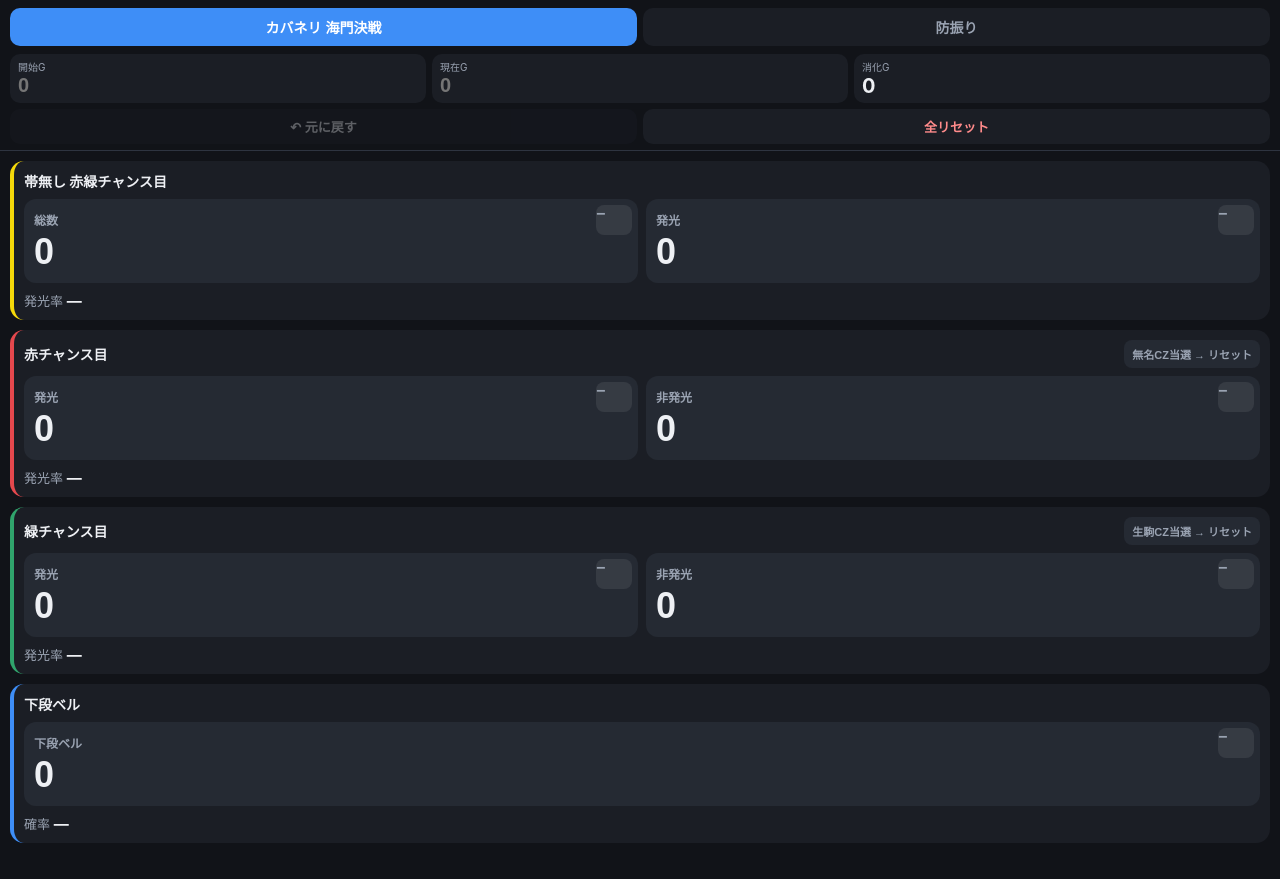
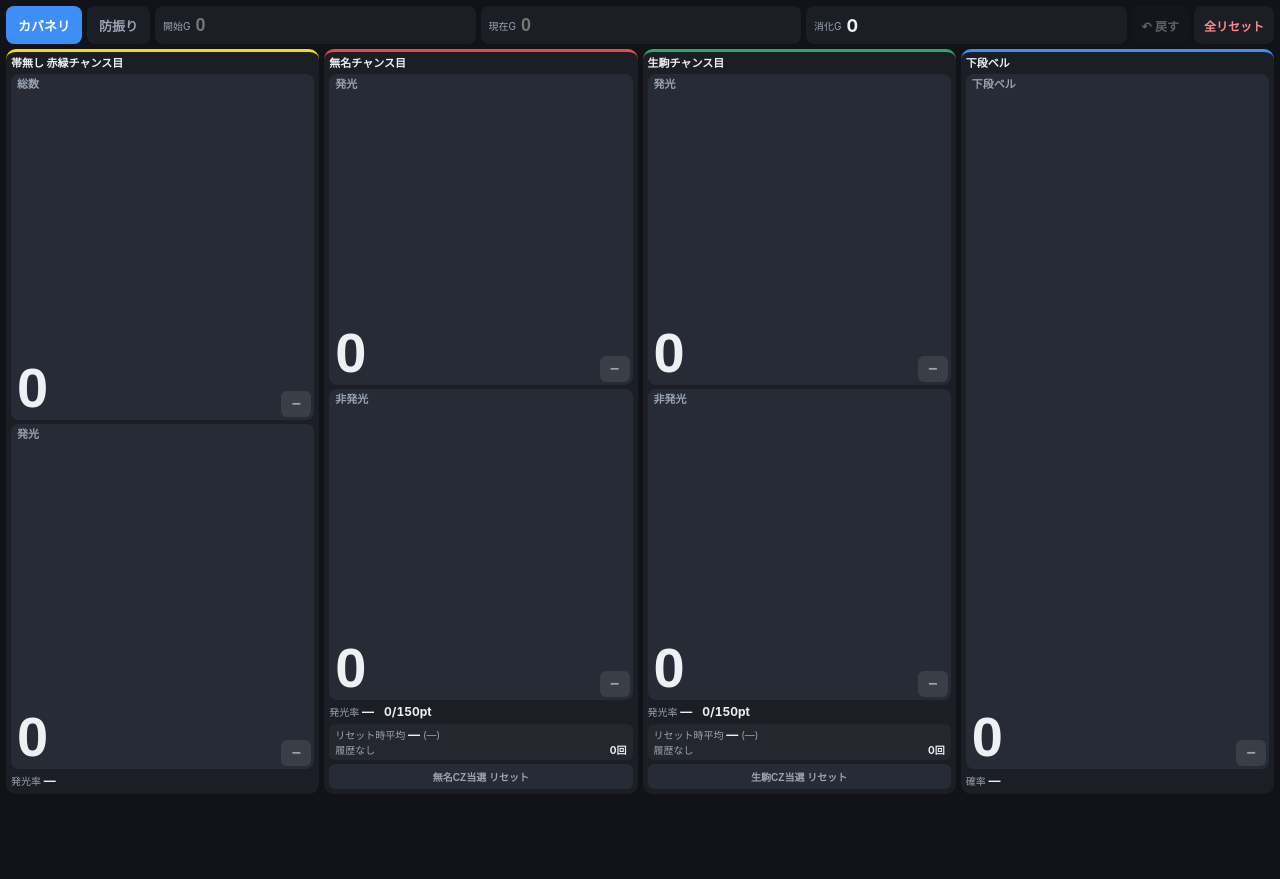
Before and after one commit to rynetwork/slot-counter, a plain HTML site: page index.html in a window 1280 px wide. After the commit the page ends 800 px from the top, so only its background shows below. Drawn offline with Linux system fonts and the light colour scheme.

Commit message:
Add files via upload

```diff
--- a/index.html
+++ b/index.html
@@ -11,62 +11,83 @@
 <title>小役カウンター</title>
 <style>
   :root{
-    --bg:#111318; --panel:#1b1e25; --tile:#252a33; --tile-on:#323947;
+    --bg:#111318; --panel:#1b1e25; --tile:#262b35; --tile-on:#3a4252;
     --text:#eef0f4; --sub:#9aa3b2; --line:#2e3440;
     --red:#e5484d; --green:#30a46c; --yellow:#f5d90a; --blue:#3e8ef7; --purple:#8e4ec6; --orange:#f76b15;
   }
   *{box-sizing:border-box;-webkit-tap-highlight-color:transparent}
-  html,body{margin:0;background:var(--bg);color:var(--text);
+  html,body{margin:0;height:100%;background:var(--bg);color:var(--text);
     font-family:-apple-system,BlinkMacSystemFont,"Hiragino Sans","Noto Sans JP",sans-serif;
-    -webkit-user-select:none;user-select:none;touch-action:manipulation}
-  body{padding:env(safe-area-inset-top) 0 calc(env(safe-area-inset-bottom) + 16px)}
-  header{position:sticky;top:0;z-index:10;background:var(--bg);padding:8px 10px 6px;border-bottom:1px solid var(--line)}
-  .tabs{display:flex;gap:6px}
-  .tab{flex:1;padding:9px 4px;border:none;border-radius:10px;background:var(--panel);color:var(--sub);font-size:14px;font-weight:700}
+    -webkit-user-select:none;user-select:none;touch-action:manipulation;overflow:hidden}
+  body{
+    height:100vh;height:100dvh;display:flex;flex-direction:column;
+    padding:max(6px,env(safe-area-inset-top)) max(6px,env(safe-area-inset-right))
+            max(6px,env(safe-area-inset-bottom)) max(6px,env(safe-area-inset-left));
+  }
+
+  /* ---------- 上部バー（1行） ---------- */
+  header{display:flex;gap:5px;align-items:stretch;height:38px;flex:none;margin-bottom:5px}
+  .tab{border:none;border-radius:8px;background:var(--panel);color:var(--sub);font-size:13px;font-weight:700;padding:0 12px;white-space:nowrap}
   .tab.on{background:var(--blue);color:#fff}
-  .games{display:flex;gap:6px;align-items:stretch;margin-top:8px}
-  .gbox{flex:1;background:var(--panel);border-radius:10px;padding:5px 8px}
-  .gbox label{display:block;font-size:10px;color:var(--sub)}
-  .gbox input{width:100%;background:transparent;border:none;color:var(--text);font-size:20px;font-weight:700;padding:0;outline:none;-webkit-user-select:text;user-select:text}
-  .gbox .val{font-size:20px;font-weight:700}
-  .tools{display:flex;gap:6px;margin-top:6px}
-  .tool{flex:1;padding:8px;border:none;border-radius:10px;background:var(--panel);color:var(--text);font-size:13px;font-weight:600}
+  .gbox{display:flex;align-items:center;gap:5px;background:var(--panel);border-radius:8px;padding:0 8px;min-width:0;flex:1}
+  .gbox label{font-size:10px;color:var(--sub);white-space:nowrap}
+  .gbox input,.gbox .val{width:100%;min-width:0;background:transparent;border:none;color:var(--text);
+    font-size:18px;font-weight:700;padding:0;outline:none;font-variant-numeric:tabular-nums;-webkit-user-select:text;user-select:text}
+  .tool{border:none;border-radius:8px;background:var(--panel);color:var(--text);font-size:12px;font-weight:700;padding:0 10px;white-space:nowrap}
   .tool:disabled{opacity:.35}
   .tool.warn{color:#ff8b8b}
-  .tool.armed,.reset.armed{background:var(--red);color:#fff}
-  main{padding:10px}
-  .group{background:var(--panel);border-radius:14px;padding:10px;margin-bottom:10px;border-left:4px solid var(--c,var(--blue))}
-  .ghead{display:flex;justify-content:space-between;align-items:center;gap:8px;margin-bottom:8px}
-  .gtitle{font-size:14px;font-weight:700}
-  .reset{border:none;border-radius:8px;background:var(--tile);color:var(--sub);font-size:11px;padding:6px 8px;font-weight:600;white-space:nowrap}
-  .grid{display:grid;grid-template-columns:1fr 1fr;gap:8px}
-  .grid.one{grid-template-columns:1fr}
-  .tile{position:relative;border:none;border-radius:12px;background:var(--tile);color:var(--text);
-    min-height:84px;padding:8px 10px;text-align:left;transition:background .08s, transform .08s}
-  .tile:active,.tile.pop{background:var(--tile-on);transform:scale(.97)}
-  .tile .lbl{font-size:12px;color:var(--sub);font-weight:600;padding-right:38px}
-  .tile .num{font-size:36px;font-weight:800;line-height:1.1;margin-top:4px;font-variant-numeric:tabular-nums}
-  .minus{position:absolute;top:6px;right:6px;width:36px;height:30px;border:none;border-radius:8px;
-    background:rgba(255,255,255,.08);color:var(--sub);font-size:16px;font-weight:700}
-  .stats{display:flex;flex-wrap:wrap;gap:6px 14px;margin-top:8px;font-size:13px;color:var(--sub)}
-  .stats b{color:var(--text);font-size:15px;font-variant-numeric:tabular-nums}
-  .toast{position:fixed;left:50%;bottom:calc(env(safe-area-inset-bottom) + 20px);transform:translateX(-50%);
-    background:#000c;color:#fff;padding:8px 14px;border-radius:20px;font-size:13px;opacity:0;transition:opacity .2s;pointer-events:none}
+  .armed{background:var(--red)!important;color:#fff!important}
+
+  /* ---------- 本体：グループを横並び ---------- */
+  main{flex:1;min-height:0;display:flex;gap:5px}
+  .group{flex:1 1 0;min-width:0;display:flex;flex-direction:column;gap:4px;
+    background:var(--panel);border-radius:10px;padding:5px;border-top:3px solid var(--c,var(--blue))}
+  .gtitle{font-size:11px;font-weight:700;line-height:1.2;white-space:nowrap;overflow:hidden;text-overflow:ellipsis;flex:none}
+  .tiles{flex:1;min-height:0;display:flex;flex-direction:column;gap:4px}
+  .tile{position:relative;flex:1;min-height:0;border:none;border-radius:8px;background:var(--tile);color:var(--text);
+    padding:4px 6px;text-align:left;display:flex;flex-direction:column;justify-content:space-between;
+    transition:background .06s,transform .06s;overflow:hidden}
+  .tile:active{background:var(--tile-on);transform:scale(.97)}
+  .tile .lbl{font-size:11px;color:var(--sub);font-weight:600;line-height:1.2}
+  .tile .num{font-size:clamp(22px,11vh,56px);font-weight:800;line-height:1;font-variant-numeric:tabular-nums}
+  .minus{position:absolute;right:3px;bottom:3px;width:30px;height:26px;border-radius:6px;
+    background:rgba(255,255,255,.09);color:var(--sub);font-size:16px;font-weight:700;
+    display:flex;align-items:center;justify-content:center}
+  .stats{flex:none;display:flex;flex-wrap:wrap;column-gap:10px;font-size:10px;color:var(--sub);line-height:1.35}
+  .stats b{color:var(--text);font-size:12px;font-variant-numeric:tabular-nums}
+  .log{flex:none;font-size:10px;color:var(--sub);line-height:1.35;background:rgba(255,255,255,.04);border-radius:6px;padding:3px 6px}
+  .log b{color:var(--text);font-size:12px;font-variant-numeric:tabular-nums}
+  .log .row{display:flex;gap:6px}
+  .log .recent{flex:1;min-width:0;white-space:nowrap;overflow:hidden;text-overflow:ellipsis;font-variant-numeric:tabular-nums}
+  .log .times{flex:none;color:var(--text);font-weight:700}
+  .reset{flex:none;border:none;border-radius:6px;background:var(--tile);color:var(--sub);font-size:10px;font-weight:700;padding:5px 2px;white-space:nowrap;overflow:hidden;text-overflow:ellipsis}
+
+  /* ---------- 縦向き時：縦スクロールで2列 ---------- */
+  @media (orientation: portrait){
+    html,body{overflow:auto}
+    body{height:auto;min-height:100dvh}
+    header{flex-wrap:wrap;height:auto}
+    header .tab{flex:1;height:38px}
+    header .gbox,header .tool{height:38px}
+    main{flex-wrap:wrap}
+    .group{flex:1 1 calc(50% - 5px)}
+    .tile{min-height:76px;flex:none}
+    .tile .num{font-size:34px}
+  }
+
+  .toast{position:fixed;left:50%;bottom:calc(env(safe-area-inset-bottom) + 14px);transform:translateX(-50%);
+    background:#000d;color:#fff;padding:7px 14px;border-radius:20px;font-size:12px;opacity:0;transition:opacity .2s;pointer-events:none;z-index:20}
   .toast.show{opacity:1}
 </style>
 </head>
 <body>
 <header>
-  <div class="tabs" id="tabs"></div>
-  <div class="games">
-    <div class="gbox"><label>開始G</label><input id="startG" type="number" inputmode="numeric" placeholder="0"></div>
-    <div class="gbox"><label>現在G</label><input id="curG" type="number" inputmode="numeric" placeholder="0"></div>
-    <div class="gbox"><label>消化G</label><div class="val" id="playedG">0</div></div>
-  </div>
-  <div class="tools">
-    <button class="tool" id="undoBtn">↶ 元に戻す</button>
-    <button class="tool warn" id="clearBtn">全リセット</button>
-  </div>
+  <span id="tabs" style="display:contents"></span>
+  <div class="gbox"><label>開始G</label><input id="startG" type="number" inputmode="numeric" placeholder="0"></div>
+  <div class="gbox"><label>現在G</label><input id="curG" type="number" inputmode="numeric" placeholder="0"></div>
+  <div class="gbox"><label>消化G</label><div class="val" id="playedG">0</div></div>
+  <button class="tool" id="undoBtn">↶ 戻す</button>
+  <button class="tool warn" id="clearBtn">全リセット</button>
 </header>
 <main id="main"></main>
 <div class="toast" id="toast"></div>
@@ -74,48 +95,55 @@
 <script>
 /* =========================================================
    機種設定 — ここを書き換えればカスタマイズできます
+   short : タブに表示する短い名前
    items : カウントするボタン（id は機種内で重複しないこと）
    reset : グループ単位のリセットボタン（CZ当選など）
    stats : 表示する計算値
      prob  … 消化G ÷ 回数 → 1/x 表示
      rate  … num ÷ den → %（例：当選数 ÷ 回数）
      share … a ÷ (a + b) → %（例：発光 ÷ (発光+非発光)）
-   color : グループ左端の色
+     points… a×aPt + b×bPt → 「X/maxpt」表示
+             carry を指定すると、リセット時に max を超えた分を繰り越す
+             log を指定すると、リセット時のポイント（最大 max）を履歴に残し平均を表示
+   color : グループ上端の色
    ========================================================= */
 const MACHINES = [
   {
-    id: 'kabaneri',
-    name: 'カバネリ 海門決戦',
+    id: 'kabaneri', short: 'カバネリ',
     groups: [
       { title: '帯無し 赤緑チャンス目', color: 'var(--yellow)',
         items: [ {id:'obiTotal', label:'総数'}, {id:'obiFlash', label:'発光'} ],
         stats: [ {type:'rate', label:'発光率', num:'obiFlash', den:'obiTotal'} ] },
-      { title: '赤チャンス目', color: 'var(--red)',
-        reset: { label: '無名CZ当選 → リセット' },
+      { title: '無名チャンス目', color: 'var(--red)',
+        reset: { label: '無名CZ当選 リセット' },
         items: [ {id:'redOn', label:'発光'}, {id:'redOff', label:'非発光'} ],
-        stats: [ {type:'share', label:'発光率', a:'redOn', b:'redOff'} ] },
-      { title: '緑チャンス目', color: 'var(--green)',
-        reset: { label: '生駒CZ当選 → リセット' },
+        stats: [ {type:'share', label:'発光率', a:'redOn', b:'redOff'},
+                 {type:'points', label:'', a:'redOn', aPt:15, b:'redOff', bPt:1, max:150, carry:'redCarry', log:'redLog'} ] },
+      { title: '生駒チャンス目', color: 'var(--green)',
+        reset: { label: '生駒CZ当選 リセット' },
         items: [ {id:'grnOn', label:'発光'}, {id:'grnOff', label:'非発光'} ],
-        stats: [ {type:'share', label:'発光率', a:'grnOn', b:'grnOff'} ] },
-      { title: '下段ベル', color: 'var(--blue)', single: true,
+        stats: [ {type:'share', label:'発光率', a:'grnOn', b:'grnOff'},
+                 {type:'points', label:'', a:'grnOn', aPt:15, b:'grnOff', bPt:1, max:150, carry:'grnCarry', log:'grnLog'} ] },
+      { title: '下段ベル', color: 'var(--blue)',
         items: [ {id:'lowBell', label:'下段ベル'} ],
         stats: [ {type:'prob', label:'確率', num:'lowBell'} ] },
     ]
   },
   {
-    id: 'bofuri',
-    name: '防振り',
+    id: 'bofuri', short: '防振り',
     groups: [
-      { title: '通常時ヒドラ目', color: 'var(--purple)',
+      { title: 'ヒドラ目(通常)', color: 'var(--purple)',
         items: [ {id:'hydra', label:'ヒドラ目'}, {id:'hydraWin', label:'高確当選'} ],
         stats: [ {type:'rate', label:'当選率', num:'hydraWin', den:'hydra'} ] },
+      { title: '上段ベル', color: 'var(--blue)',
+        items: [ {id:'topBell', label:'上段ベル'} ],
+        stats: [ {type:'prob', label:'確率', num:'topBell'} ] },
       { title: '夕方レア役', color: 'var(--orange)',
         items: [ {id:'evRare', label:'レア役'}, {id:'evRareWin', label:'高確当選'} ],
         stats: [ {type:'rate', label:'当選率', num:'evRareWin', den:'evRare'} ] },
       { title: '初当たり', color: 'var(--red)',
-        items: [ {id:'first', label:'初当たり'}, {id:'firstBet', label:'ベット高確当選'} ],
-        stats: [ {type:'rate', label:'当選率', num:'firstBet', den:'first'}, {type:'prob', label:'初当たり確率', num:'first'} ] },
+        items: [ {id:'first', label:'初当たり'}, {id:'firstBet', label:'ベット高確'} ],
+        stats: [ {type:'rate', label:'当選率', num:'firstBet', den:'first'}, {type:'prob', label:'初当り', num:'first'} ] },
       { title: '300G', color: 'var(--green)',
         items: [ {id:'g300', label:'踏んだ'}, {id:'g300Win', label:'高確当選'} ],
         stats: [ {type:'rate', label:'当選率', num:'g300Win', den:'g300'} ] },
@@ -125,9 +153,6 @@ const MACHINES = [
       { title: '650G', color: 'var(--green)',
         items: [ {id:'g650', label:'踏んだ'}, {id:'g650Win', label:'高確当選'} ],
         stats: [ {type:'rate', label:'当選率', num:'g650Win', den:'g650'} ] },
-      { title: '上段ベル', color: 'var(--blue)', single: true,
-        items: [ {id:'topBell', label:'上段ベル'} ],
-        stats: [ {type:'prob', label:'確率', num:'topBell'} ] },
     ]
   }
 ];
@@ -137,7 +162,7 @@ const KEY = 'slotCounter.v1';
 let state = load();
 function blank(){
   const s = { active: MACHINES[0].id, data: {} };
-  MACHINES.forEach(m => s.data[m.id] = { counts:{}, startG:'', curG:'', history:[] });
+  MACHINES.forEach(m => s.data[m.id] = { counts:{}, logs:{}, startG:'', curG:'', history:[] });
   return s;
 }
 function load(){
@@ -153,6 +178,7 @@ function load(){
     }
   }catch(e){}
   if(!MACHINES.find(m => m.id === s.active)) s.active = MACHINES[0].id;
+  MACHINES.forEach(m => { if(!s.data[m.id].logs) s.data[m.id].logs = {}; });
   return s;
 }
 function save(){ try{ localStorage.setItem(KEY, JSON.stringify(state)); }catch(e){} }
@@ -161,9 +187,14 @@ function save(){ try{ localStorage.setItem(KEY, JSON.stringify(state)); }catch(e
 const machine = () => MACHINES.find(m => m.id === state.active);
 const D = () => state.data[state.active];
 const cnt = id => D().counts[id] || 0;
+const logOf = key => D().logs[key] || [];
 function played(){
   const s = parseInt(D().startG, 10) || 0, c = parseInt(D().curG, 10) || 0;
   return Math.max(0, c - s);
+}
+/* ポイント = 前回リセット時の繰り越し + a×aPt + b×bPt */
+function points(st){
+  return (st.carry ? cnt(st.carry) : 0) + cnt(st.a) * st.aPt + cnt(st.b) * st.bPt;
 }
 function statText(st){
   if(st.type === 'prob'){
@@ -172,12 +203,13 @@ function statText(st){
   }
   if(st.type === 'rate'){
     const n = cnt(st.num), d = cnt(st.den);
-    return d > 0 ? (n / d * 100).toFixed(1) + '%' + ` <span>(${n}/${d})</span>` : '—';
+    return d > 0 ? (n / d * 100).toFixed(1) + '%' : '—';
   }
   if(st.type === 'share'){
     const a = cnt(st.a), b = cnt(st.b), t = a + b;
-    return t > 0 ? (a / t * 100).toFixed(1) + '%' + ` <span>(${a}/${t})</span>` : '—';
+    return t > 0 ? (a / t * 100).toFixed(1) + '%' + ` (${a}/${t})` : '—';
   }
+  if(st.type === 'points') return `${points(st)}/${st.max}pt`;
   return '';
 }
 
@@ -188,25 +220,41 @@ function pushHistory(entry){
 function change(id, delta){
   const before = cnt(id), after = Math.max(0, before + delta);
   if(before === after) return;
-  pushHistory({ type:'set', values:{ [id]: before } });
+  pushHistory({ values:{ [id]: before } });
   D().counts[id] = after;
   save(); render();
 }
 function resetGroup(g){
   const values = {};
   g.items.forEach(it => values[it.id] = cnt(it.id));
-  pushHistory({ type:'set', values });
+  /* ポイントが上限を超えていたら、上限分だけ引いて残りを繰り越す */
+  const carries = [], logs = {};
+  (g.stats || []).filter(st => st.type === 'points').forEach(st => {
+    const pt = points(st);
+    if(st.carry){
+      values[st.carry] = cnt(st.carry);
+      carries.push([st.carry, Math.max(0, pt - st.max)]);
+    }
+    if(st.log){
+      logs[st.log] = logOf(st.log).slice();               // 戻す用に控える
+      D().logs[st.log] = logOf(st.log).concat(Math.min(pt, st.max));
+    }
+  });
+  pushHistory({ values, logs });
   g.items.forEach(it => D().counts[it.id] = 0);
-  save(); render(); toast(g.title + ' をリセットしました');
+  carries.forEach(([k, v]) => D().counts[k] = v);
+  const left = carries.reduce((s, [, v]) => s + v, 0);
+  save(); render(); toast(g.title + ' をリセット' + (left > 0 ? `（${left}pt 繰り越し）` : ''));
 }
 function undo(){
   const e = D().history.pop();
   if(!e) return;
   Object.entries(e.values).forEach(([k, v]) => D().counts[k] = v);
+  if(e.logs) Object.entries(e.logs).forEach(([k, v]) => D().logs[k] = v);
   save(); render(); toast('元に戻しました');
 }
 function clearAll(){
-  state.data[state.active] = { counts:{}, startG:'', curG:'', history:[] };
+  state.data[state.active] = { counts:{}, logs:{}, startG:'', curG:'', history:[] };
   save(); render(); toast('全てリセットしました');
 }
 
@@ -216,7 +264,7 @@ function armed(btn, original, action){
     clearTimeout(btn._t); btn.classList.remove('armed'); btn.textContent = original; action();
     return;
   }
-  btn.classList.add('armed'); btn.textContent = 'もう一度タップで実行';
+  btn.classList.add('armed'); btn.textContent = 'もう一度';
   btn._t = setTimeout(() => { btn.classList.remove('armed'); btn.textContent = original; }, 2500);
 }
 
@@ -228,10 +276,21 @@ function toast(msg){
 }
 
 /* ================= 描画 ================= */
+function logHtml(st){
+  const L = logOf(st.log);
+  const avgNum = L.length ? L.reduce((a, b) => a + b, 0) / L.length : null;
+  const avg = avgNum === null ? '—' : avgNum.toFixed(1) + 'pt';
+  const per15 = avgNum === null ? '—' : (avgNum / 15).toFixed(2) + '回発光';   // 平均ポイント ÷ 15
+  const recent = L.slice(-8).reverse().join(' / ');          // 新しい順に最大8件
+  return `<div class="log">
+    <div>リセット時平均 <b>${avg}</b> (${per15})</div>
+    <div class="row"><span class="recent">${recent || '履歴なし'}</span><span class="times">${L.length}回</span></div>
+  </div>`;
+}
 function render(){
   const m = machine();
   document.getElementById('tabs').innerHTML = MACHINES.map(x =>
-    `<button class="tab ${x.id === state.active ? 'on' : ''}" data-tab="${x.id}">${x.name}</button>`).join('');
+    `<button class="tab ${x.id === state.active ? 'on' : ''}" data-tab="${x.id}">${x.short}</button>`).join('');
   const sg = document.getElementById('startG'), cg = document.getElementById('curG');
   if(document.activeElement !== sg) sg.value = D().startG;
   if(document.activeElement !== cg) cg.value = D().curG;
@@ -240,27 +299,26 @@ function render(){
 
   document.getElementById('main').innerHTML = m.groups.map((g, gi) => `
     <section class="group" style="--c:${g.color || 'var(--blue)'}">
-      <div class="ghead">
-        <div class="gtitle">${g.title}</div>
-        ${g.reset ? `<button class="reset" data-reset="${gi}">${g.reset.label}</button>` : ''}
-      </div>
-      <div class="grid ${g.single ? 'one' : ''}">
+      <div class="gtitle">${g.title}</div>
+      <div class="tiles">
         ${g.items.map(it => `
           <button class="tile" data-inc="${it.id}">
-            <div class="lbl">${it.label}</div>
-            <div class="num">${cnt(it.id)}</div>
+            <span class="lbl">${it.label}</span>
+            <span class="num">${cnt(it.id)}</span>
             <span class="minus" data-dec="${it.id}" role="button" aria-label="${it.label}を1減らす">−</span>
           </button>`).join('')}
       </div>
       ${g.stats && g.stats.length ? `<div class="stats">${g.stats.map(st =>
-        `<div>${st.label} <b>${statText(st)}</b></div>`).join('')}</div>` : ''}
+        `<div>${st.label ? st.label + ' ' : ''}<b>${statText(st)}</b></div>`).join('')}</div>` : ''}
+      ${(g.stats || []).filter(st => st.log).map(st => logHtml(st)).join('')}
+      ${g.reset ? `<button class="reset" data-reset="${gi}">${g.reset.label}</button>` : ''}
     </section>`).join('');
 }
 
 /* ================= イベント ================= */
 document.addEventListener('click', e => {
   const tab = e.target.closest('[data-tab]');
-  if(tab){ state.active = tab.dataset.tab; save(); render(); window.scrollTo(0,0); return; }
+  if(tab){ state.active = tab.dataset.tab; save(); render(); return; }
   const dec = e.target.closest('[data-dec]');
   if(dec){ change(dec.dataset.dec, -1); return; }
   const inc = e.target.closest('[data-inc]');
@@ -273,10 +331,8 @@ const clearBtn = document.getElementById('clearBtn');
 clearBtn.addEventListener('click', () => armed(clearBtn, '全リセット', clearAll));
 ['startG','curG'].forEach(id => {
   const el = document.getElementById(id);
-  el.addEventListener('input', () => {
-    D()[id] = el.value; save();
-    render(); // 消化G・確率表示を更新
-  });
+  el.addEventListener('input', () => { D()[id] = el.value; save(); render(); });
+  el.addEventListener('keydown', e => { if(e.key === 'Enter') el.blur(); });
 });
 /* ダブルタップ拡大を防止 */
 let lastTouch = 0;
```
